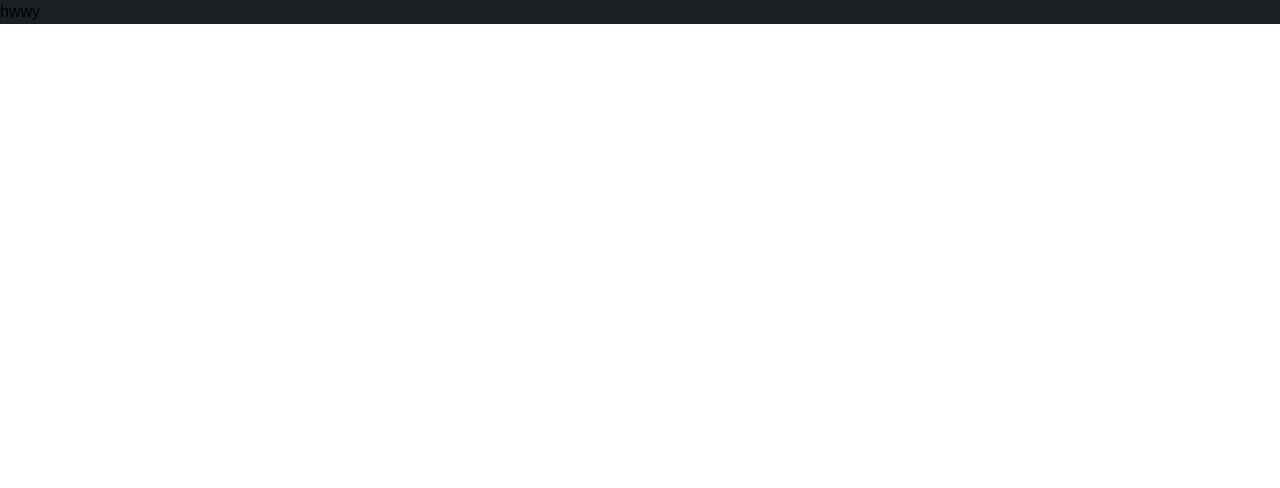
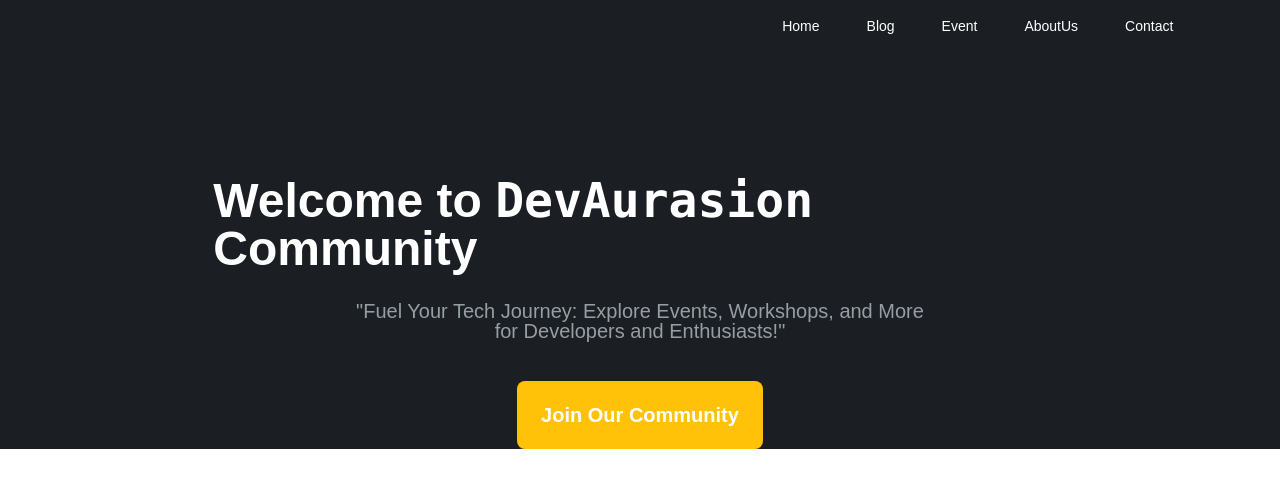
Before and after one commit to GAURAV07C/DevAurasion, a Next.js app: page / in a window 1280 px wide. Shown: the top 488 px of the page. Built offline with nearby package versions, Linux system fonts and the light colour scheme.

Commit message:
created nav

```diff
--- a/app/layout.tsx
+++ b/app/layout.tsx
@@ -1,6 +1,7 @@
 import type { Metadata } from "next";
 import localFont from "next/font/local";
 import "./globals.css";
+// import NavBar from "@/components/NavBar";
 
 const geistSans = localFont({
   src: "./fonts/GeistVF.woff",
@@ -28,7 +29,16 @@ export default function RootLayout({
       <body
         className={`${geistSans.variable} ${geistMono.variable} antialiased`}
       >
+        <head>
+          {/* <NavBar /> */}
+        </head>
+        <main>
+
         {children}
+        </main>
+        <footer>
+
+        </footer>
       </body>
     </html>
   );
--- a/app/page.tsx
+++ b/app/page.tsx
@@ -1,8 +1,12 @@
+import NavBar from "@/components/NavBar";
+import Welcome from "@/components/Welcome";
+
 export default function Home() {
   return (
-    <div className="bg-[#1B1F23]">
-    hwwy
-    </div>
+   <div>
+    <NavBar />
+    <Welcome />
+   </div>
 
   );
 }
--- /dev/null
+++ b/components/NavBar.tsx
@@ -0,0 +1,22 @@
+import React from "react";
+
+const NavBar = () => {
+  return (
+    <div className="w-full bg-[#1B1F23] h-16">
+      <div className="flex flex-row w-11/12">
+        <div className="w-8/12"></div>
+        <div className="w-4/12">
+          <ul className="flex flex-row text-white justify-between mt-4 text-sm leading-5">
+            <li>Home</li>
+            <li>Blog</li>
+            <li>Event</li>
+            <li>AboutUs</li>
+            <li>Contact</li>
+          </ul>
+        </div>
+      </div>
+    </div>
+  );
+};
+
+export default NavBar;
--- /dev/null
+++ b/components/Welcome.tsx
@@ -0,0 +1,23 @@
+import React from "react";
+
+const Welcome = () => {
+  return (
+    <div className="w-full bg-[#1B1F23]">
+      <div className=" flex flex-col items-center justify-center  ">
+        <div className=" w-8/12 mt-28 flex flex-col items-center justify-center mx-auto">
+          <div className="text-white text-5xl font-bold">
+            Welcome to <span className="font-mono mt-5">DevAurasion</span> Community
+          </div>
+          <div className="w-8/12 text-[#959DA5] font-normal text-xl leading-5 text-center py-5 mt-2">
+          &quot;Fuel Your Tech Journey: Explore Events, Workshops, and More for Developers and Enthusiasts!&quot;
+          </div>
+          <div>
+            <button className="bg-[#FFC209] px-6 py-5 rounded-lg text-white gap-2 mt-5"><p className="text-white font-semibold text-xl leading-7">Join Our Community</p></button>
+          </div>
+        </div>
+      </div>
+    </div>
+  );
+};
+
+export default Welcome;
```
